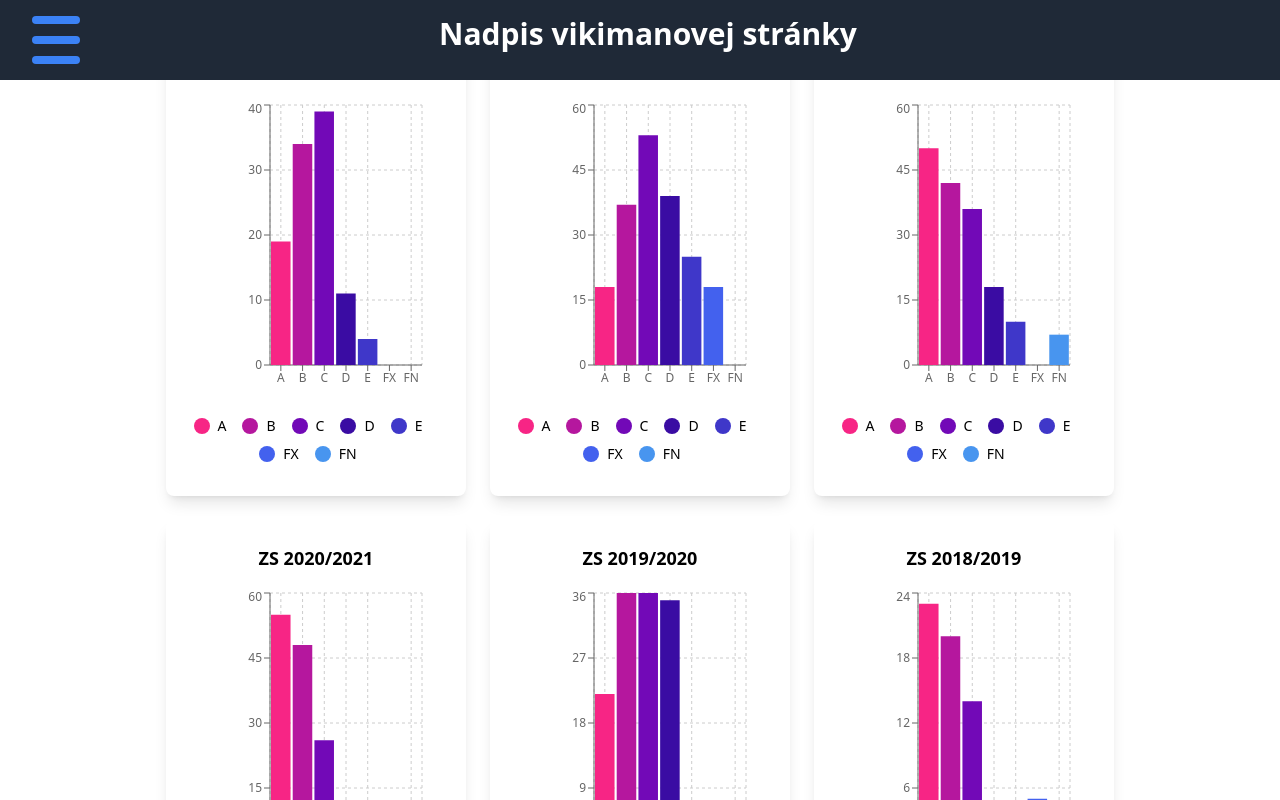
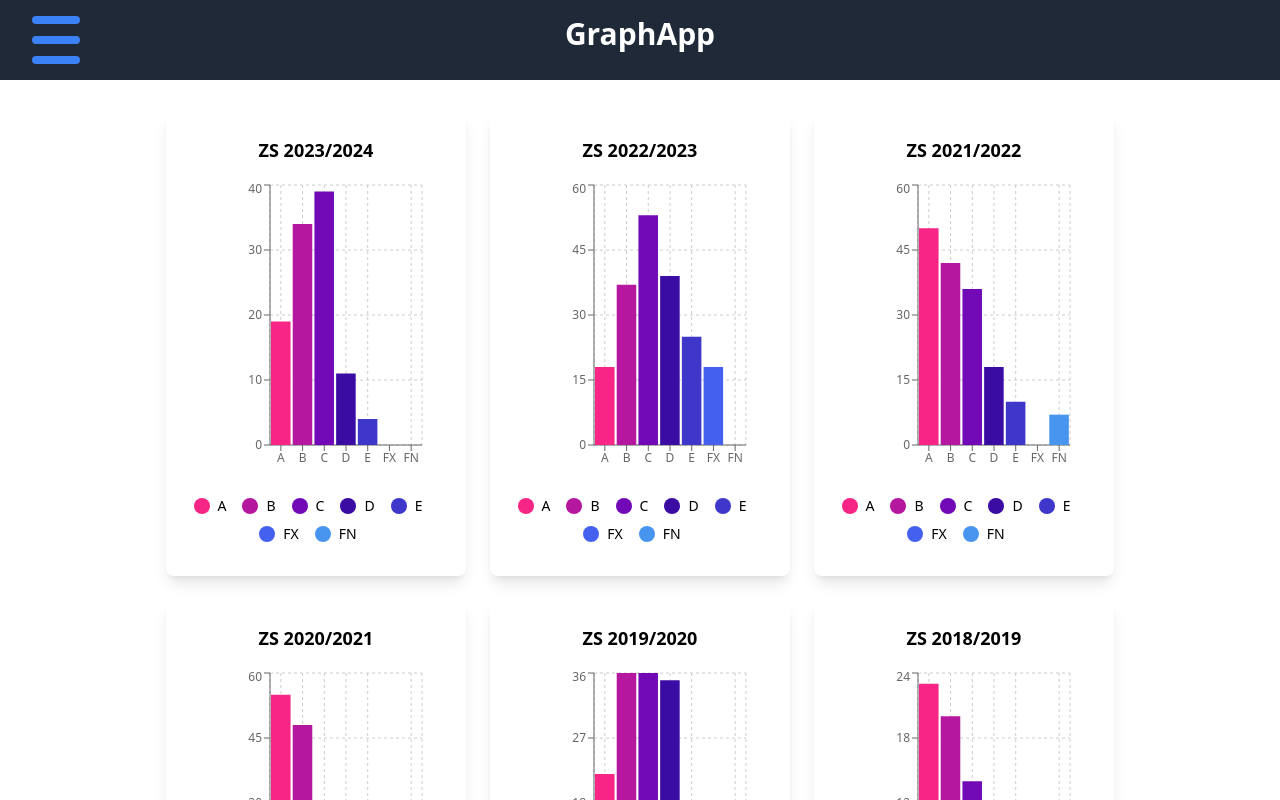
Before and after one commit to dejvidEm/charts_vue, a React (Vite) app: page /stranka1 in a window 1280 px wide. Shown: the top 800 px of the page. Built offline with nearby package versions, Linux system fonts and the light colour scheme.

Commit message:
update vizualu

```diff
--- a/src/components/Home.tsx
+++ b/src/components/Home.tsx
@@ -26,7 +26,7 @@ const LandingPage = () => {
       </div>
 
       <div className="flex flex-col items-center space-y-4">
-        <Link to="/stranka1" className="text-white">Prehliadaj teraz</Link>
+        <Link to="/stranka1" className="text-purple">Prehliadaj teraz</Link>
       </div>
     </div>
   );
--- a/src/components/Navbar.tsx
+++ b/src/components/Navbar.tsx
@@ -1,5 +1,6 @@
 import React, { useState } from "react";
 import { Link } from "react-router-dom";
+import "./Navbar.css";
 
 const Navbar: React.FC = () => {
     const [burgerClass, setBurgerClass] = useState<string>("burger-bar unclicked");
@@ -13,13 +14,13 @@ const Navbar: React.FC = () => {
     return (
         <div className="w-full h-auto fixed top-0 left-0 z-[9999999]">
             <nav className="w-full h-20 bg-gray-800 flex justify-start p-4 z-10">
-                <div className="burger-menu ml-4 h-full w-16 flex flex-col items-start justify-between cursor-pointer" onClick={updateMenu}>
+                <div className="burger-menu ml-4 h-full w-12 flex flex-col items-start justify-between cursor-pointer" onClick={updateMenu}>
                     <div className={`${burgerClass} w-12 h-2 bg-blue-500 rounded transition-transform duration-500`} />
                     <div className={`${burgerClass} w-12 h-2 bg-blue-500 rounded transition-transform duration-500`} />
                     <div className={`${burgerClass} w-12 h-2 bg-blue-500 rounded transition-transform duration-500`} />
                 </div>
                 <h1 className="font-bold text-white text-center flex-1 text-3xl">
-                    Nadpis vikimanovej stránky
+                    GraphApp
                 </h1>
                 <div className="w-16"></div>
             </nav>
--- a/src/components/Stranka1.tsx
+++ b/src/components/Stranka1.tsx
@@ -25,6 +25,13 @@ const PASTEL_COLORS = [
 ];
 
 const DynamicXMLChart: React.FC = () => {
+  const scrollToTop = () => {
+    window.scrollTo({
+      top: 0,
+      behavior: 'smooth' // Plynulý posun
+    });
+  };
+
   const [data, setData] = useState<Zaznam[]>([]);
   const [chartType, setChartType] = useState<"bar" | "pie">("bar");
 
@@ -58,7 +65,7 @@ const DynamicXMLChart: React.FC = () => {
   }, []);
 
   return (
-    <div className="container mx-auto px-4 py-8">
+    <div className="container mx-auto px-4 mt-20 py-8">
       <div className="flex flex-wrap justify-center gap-6 mb-6">
         {data.map((zaznam, index) => {
           const chartData = [
@@ -126,13 +133,13 @@ const DynamicXMLChart: React.FC = () => {
 
       <div className="flex justify-center mt-4 space-x-2">
         <button
-          onClick={() => setChartType("bar")}
+          onClick={() => { setChartType("bar"); scrollToTop(); }}
           className={`px-4 py-2 font-bold ${chartType === "bar" ? "bg-[#3F37C9] text-white" : "bg-gray-200 text-[#3F37C9]"} rounded-xl`}
         >
           Stĺpcový
         </button>
         <button
-          onClick={() => setChartType("pie")}
+          onClick={() => { setChartType("pie"); scrollToTop(); }}
           className={`px-4 py-2 font-bold ${chartType === "pie" ? "bg-[#3F37C9] text-white" : "bg-gray-200 text-[#3F37C9]"} rounded-xl`}
         >
           Koláčové
```
